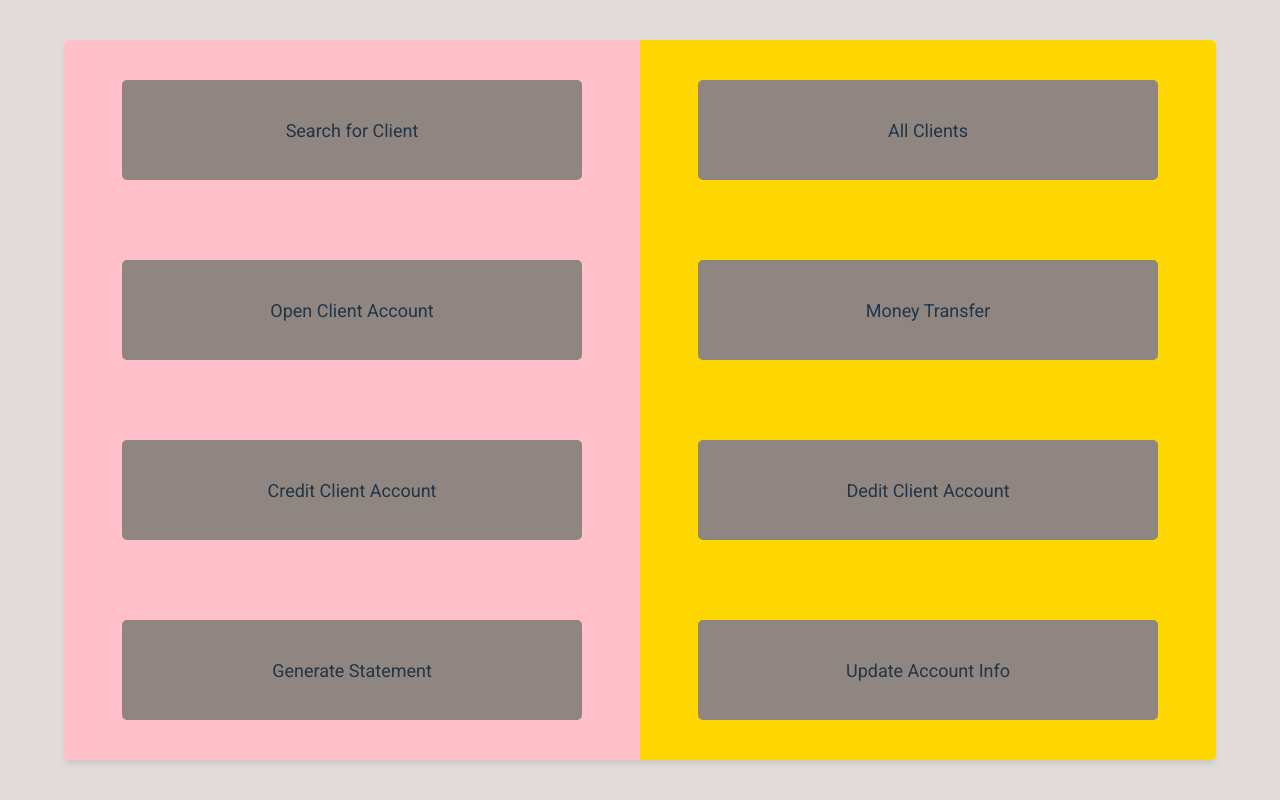
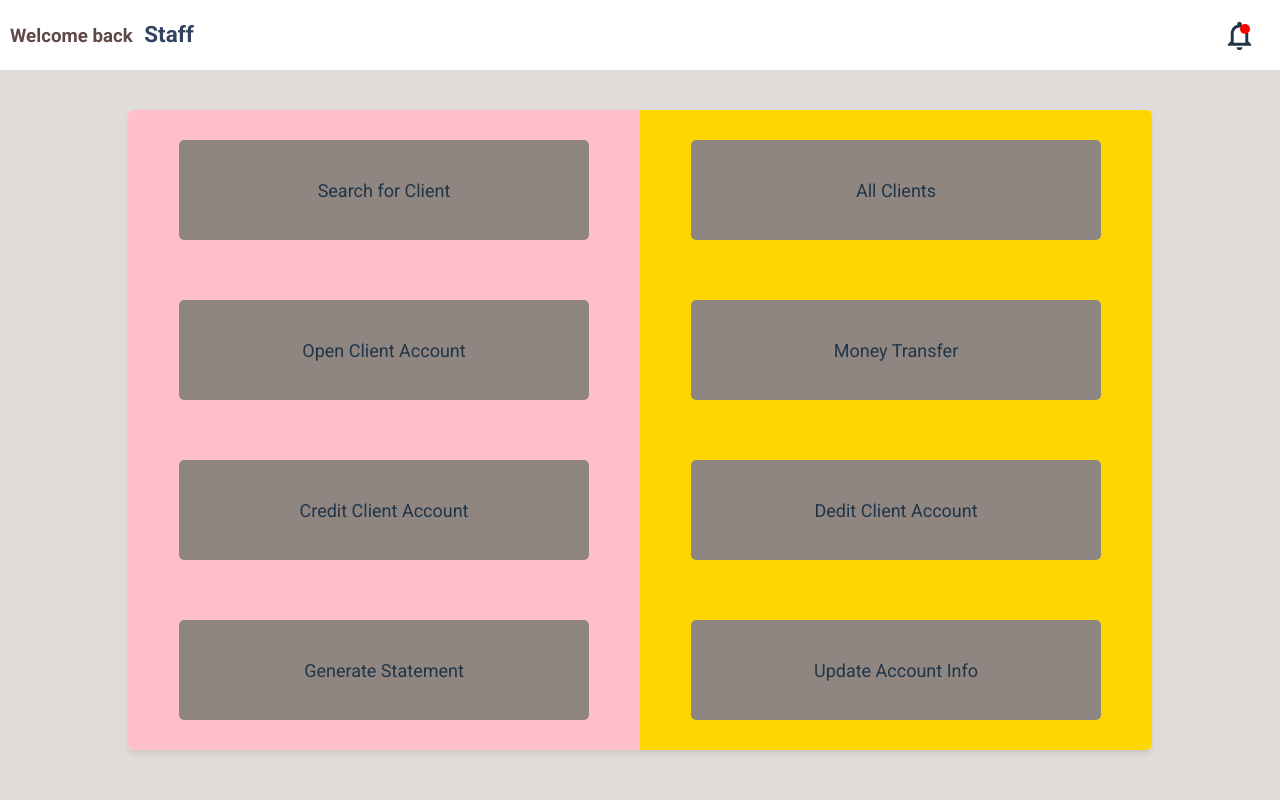
Before and after one commit to MalachyCode/Explore-bank-app, a React (Vite) app in the folder UI/: page /dashboard-cashier in a window 1280 px wide. Built offline with nearby package versions, Linux system fonts and the light colour scheme.

Commit message:
Adding a top bar to cashier dashboard page

```diff
--- a/UI/src/pages/CashierDashboard/CahsierDashboard.scss
+++ b/UI/src/pages/CashierDashboard/CahsierDashboard.scss
@@ -4,10 +4,68 @@
   background: #e1dcd9;
   width: 100vw;
   height: 100vh;
+  // padding-bottom: 25px;
+  -ms-overflow-style: none;
+  scrollbar-width: none;
+  &:-webkit-scrollbar {
+    display: none;
+  }
+
+  .top {
+    display: flex;
+    flex-direction: row;
+    align-items: center;
+    justify-content: space-between;
+    height: 70px;
+    width: 100%;
+    margin: auto;
+    overflow: hidden;
+    background: #fff;
+    // margin: 0 40px 10px 10px;
+
+    h3 {
+      color: #5f4945;
+      margin-left: 10px;
+      .account-name {
+        font-size: larger;
+        color: #32435f;
+        padding: 0 7px;
+      }
+    }
+    .notification-icon-container {
+      display: flex;
+      flex-direction: row;
+      cursor: pointer;
+      border-radius: 50%;
+      transition: all 1s ease;
+      padding: 10px 0 10px 10px;
+      margin-right: 13px;
+
+      .notification-icon {
+        position: relative;
+        z-index: 1;
+        transition: all 1s ease;
+      }
+      .notification-alert {
+        position: relative;
+        z-index: 2;
+        width: 10px;
+        height: 10px;
+        border-radius: 50%;
+        background: red;
+        margin-top: 4px;
+        right: 17px;
+        top: 2px;
+      }
+      &:hover {
+        background: #e1dcd9;
+      }
+    }
+  }
 
   .container {
-    width: 90%;
-    height: 90%;
+    width: 80%;
+    height: 80%;
     margin: auto;
     position: relative;
     top: 5%;
--- a/UI/src/pages/CashierDashboard/CashierDashboard.tsx
+++ b/UI/src/pages/CashierDashboard/CashierDashboard.tsx
@@ -1,7 +1,17 @@
 import './CahsierDashboard.scss';
+import NotificationsNoneIcon from '@mui/icons-material/NotificationsNone';
 
 const CashierDashboard = () => (
   <div className='cashier-dashboard'>
+    <div className='top'>
+      <h3>
+        Welcome back <strong className='account-name'>Staff</strong>
+      </h3>
+      <div className='notification-icon-container'>
+        <NotificationsNoneIcon fontSize='large' className='notification-icon' />
+        <div className='notification-alert'></div>
+      </div>
+    </div>
     <div className='container'>
       <div className='left'>
         <div className='box'>Search for Client</div>
```
